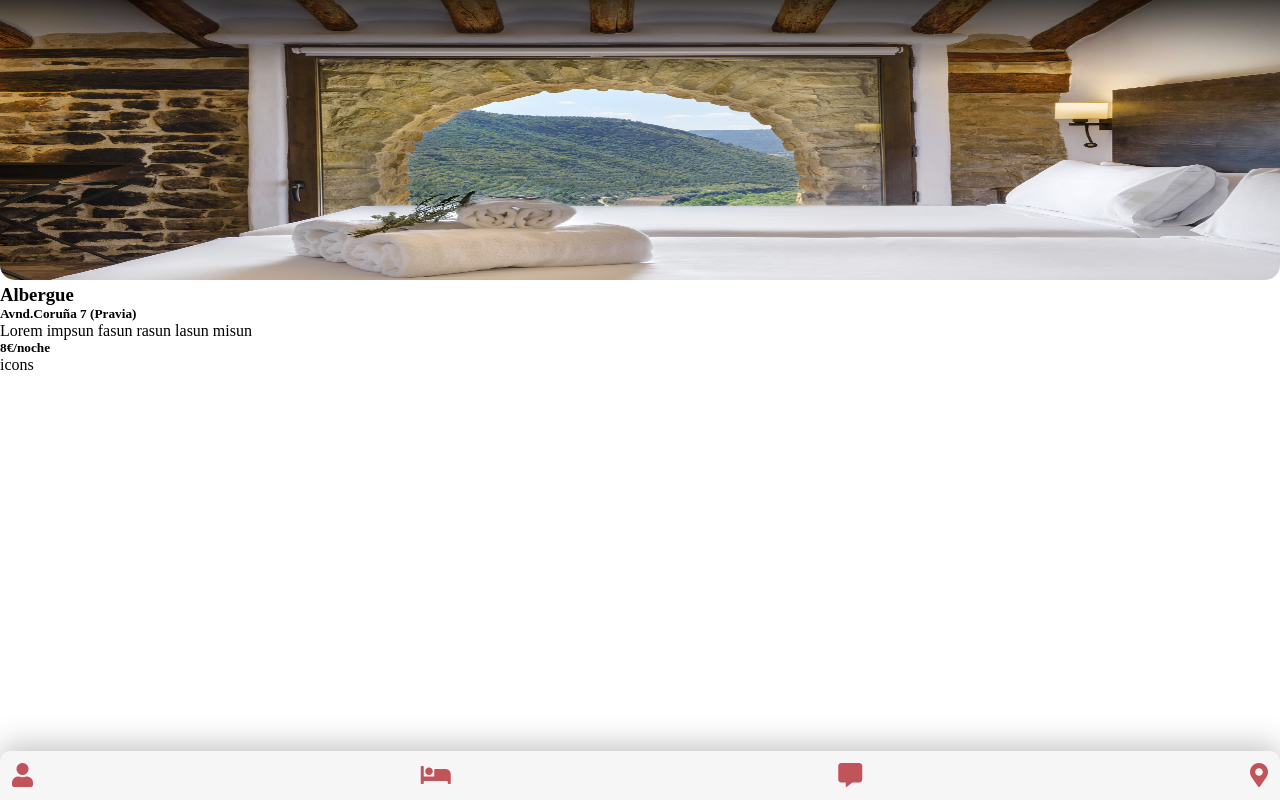
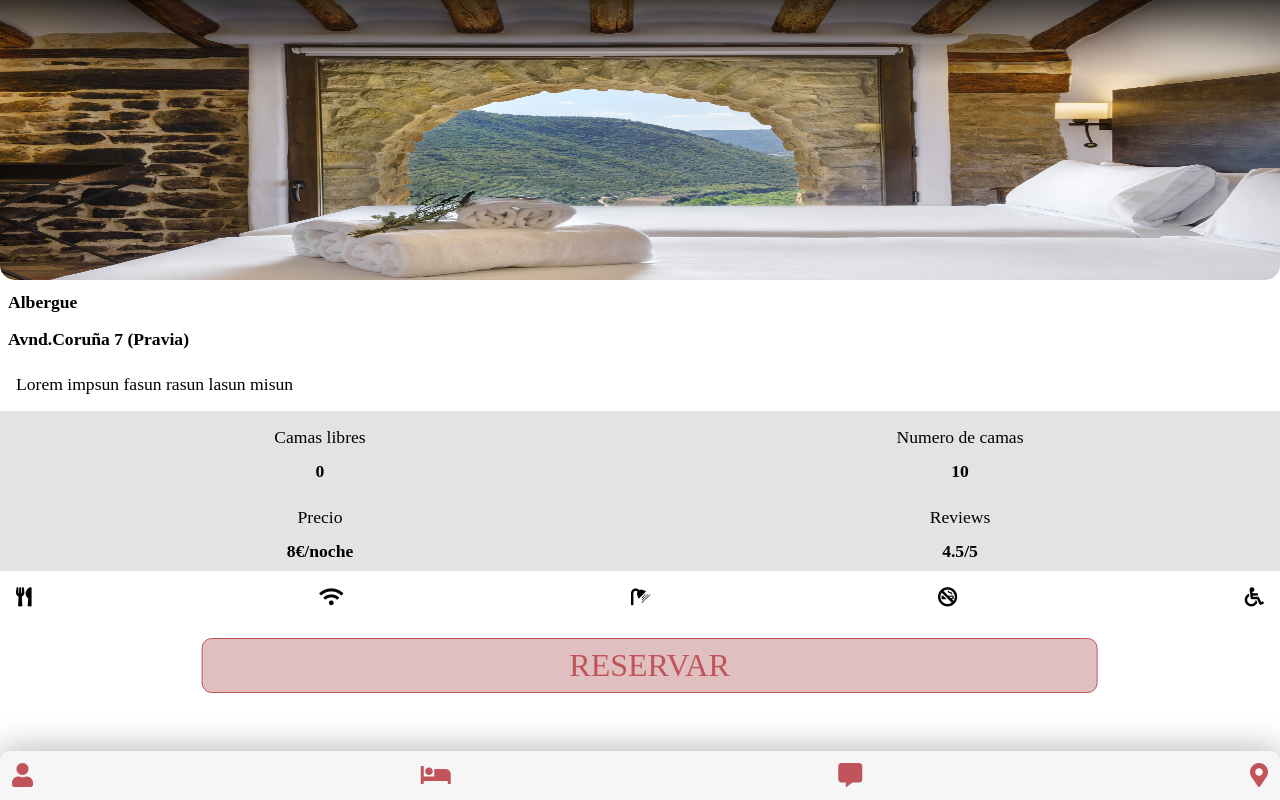
Before and after one commit to EffectiveXf5/app-freebed-santiago, a Vue app: page /bedroom in a window 1280 px wide. Built offline with nearby package versions, Linux system fonts and the light colour scheme.

Commit message:
finished room view

```diff
--- a/src/assets/data/room-json.json
+++ b/src/assets/data/room-json.json
@@ -6,8 +6,9 @@
         "description": "Lorem impsun fasun rasun lasun misun",
         "price": "8€/noche",
         "img": "../assets/img/hotel.jpg",
-        "extras": "icons",
-        "freeBeds": "0",
+        "extras": "../assets/icons/iconFood.png",
+        "beds": 10,
+        "freeBeds": 0,
         "reviews": "4.5/5"
       }
 ]
--- a/src/views/Bedroom.vue
+++ b/src/views/Bedroom.vue
@@ -9,8 +9,30 @@
                 <h3>{{room.title}}</h3>
                 <h5>{{room.direction}}</h5>
                 <p>{{room.description}}</p>
-                <h5>{{room.price}}</h5>
-                <span>{{room.extras}}</span>
+
+                <div>
+                    <p>Camas libres</p>
+                    <h5>{{room.freeBeds}}</h5>
+
+                    <p>Numero de camas</p>
+                    <h5>{{room.beds}}</h5>
+
+                    <p>Precio</p>
+                    <h5>{{room.price}}</h5>
+
+                    <p>Reviews</p>
+                    <h5>{{room.reviews}}</h5>
+                </div>
+
+                <div>
+                    <i class="fas fa-utensils"></i>
+                    <i class="fas fa-wifi"></i>
+                    <i class="fas fa-shower"></i>
+                    <i class="fas fa-smoking-ban"></i>
+                    <i class="fas fa-wheelchair"></i>
+                </div>
+
+                <button>RESERVAR</button>
             </article>
       </section>
       <Footer />
@@ -46,4 +68,105 @@ export default {
         border-radius: 0 0 15px 15px;
     }
 
+    main section article {
+        width: inherit;
+        height: inherit;
+    }
+
+    main section article h3 {
+        padding: 1vh;
+        font-family: var(--font-family);
+        font-size: 1.1rem;
+    }
+
+    main section article h5 {
+        padding: 1vh;
+        font-family: var(--font-family);
+        font-size: 1.1rem;
+    }
+
+    main section article p {
+        padding: 2vh;
+        font-family: var(--font-family);
+        font-size: 1.1rem;
+    }
+
+    main section article div:nth-child(4) {
+        background-color: var(--input-color);
+        height: 20vh;
+        width: inherit;
+        display: grid;
+        grid-template-areas: "fbt tbt"
+                             "fbd tbd"
+                             "pt rt"
+                             "pd rd";
+
+        grid-template-columns: repeat(2, 50vw);
+        grid-template-rows: repeat(4, 5vh);
+    }
+
+    main section article div:nth-child(4) p {
+        grid-area: fbt;
+        font-family: var(--font-family);
+        font-size: 1.1rem;
+        /* flex-direction: column-reverse; */
+        justify-self: center;
+    }
+
+    main section article div:nth-child(4) h5 {
+        grid-area: fbd;
+        font-family: var(--font-family);
+        font-size: 1.1rem;
+        /* flex-direction: column-reverse; */
+        justify-self: center;
+        align-self: center;
+    }
+
+    main section article div:nth-child(4) p:nth-child(3) {
+        grid-area: tbt;
+    }
+
+    main section article div:nth-child(4) h5:nth-child(4) {
+        grid-area: tbd;
+    }
+
+    main section article div:nth-child(4) p:nth-child(5) {
+        grid-area: pt;
+    }
+
+    main section article div:nth-child(4) h5:nth-child(6) {
+        grid-area: pd;
+    }
+
+    main section article div:nth-child(4) p:nth-child(7) {
+        grid-area: rt;
+    }
+
+    main section article div:nth-child(4) h5:nth-child(8) {
+        grid-area: rd;
+    }
+
+    main section article div:nth-child(5) {
+        padding: 2vh;
+        display: flex;
+        justify-content: space-between;
+    }
+
+    main section article div:nth-child(5) i {
+        font-size: 1.2rem;
+    }
+
+    main section article button {
+        margin-top: 2vh;
+        padding: 1vh;
+        width: 70vw;
+        background-color: var(--color-button);
+        border: 1px solid var(--primary-color);
+        border-radius: 10px;
+        transform: translateX(22.5%);
+        font-family: var(--font-family);
+        font-size: 2rem;
+        color: var(--primary-color);
+    }
+
 </style>
```
Also changed, not shown: src/assets/icons/iconFood.png (added), src/views/Costa.vue (line endings or trailing spaces).
